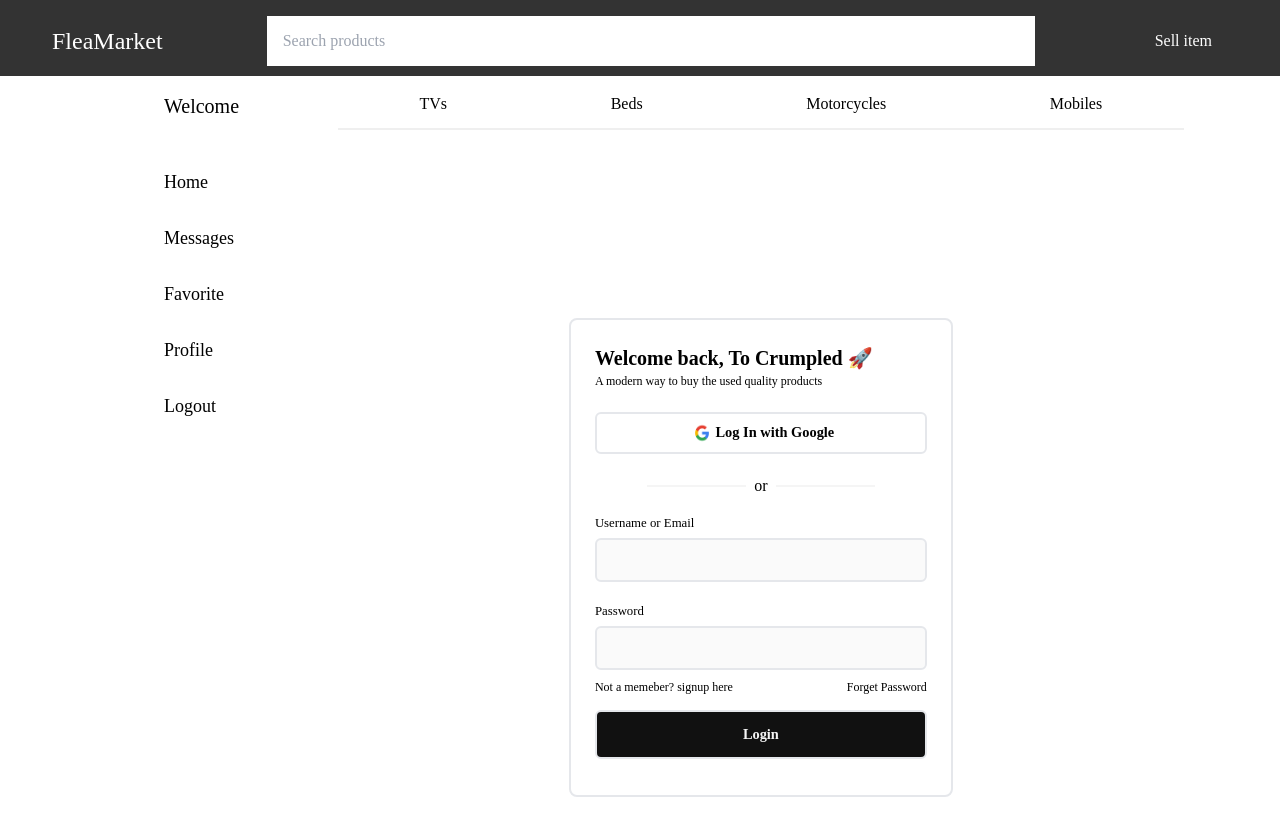
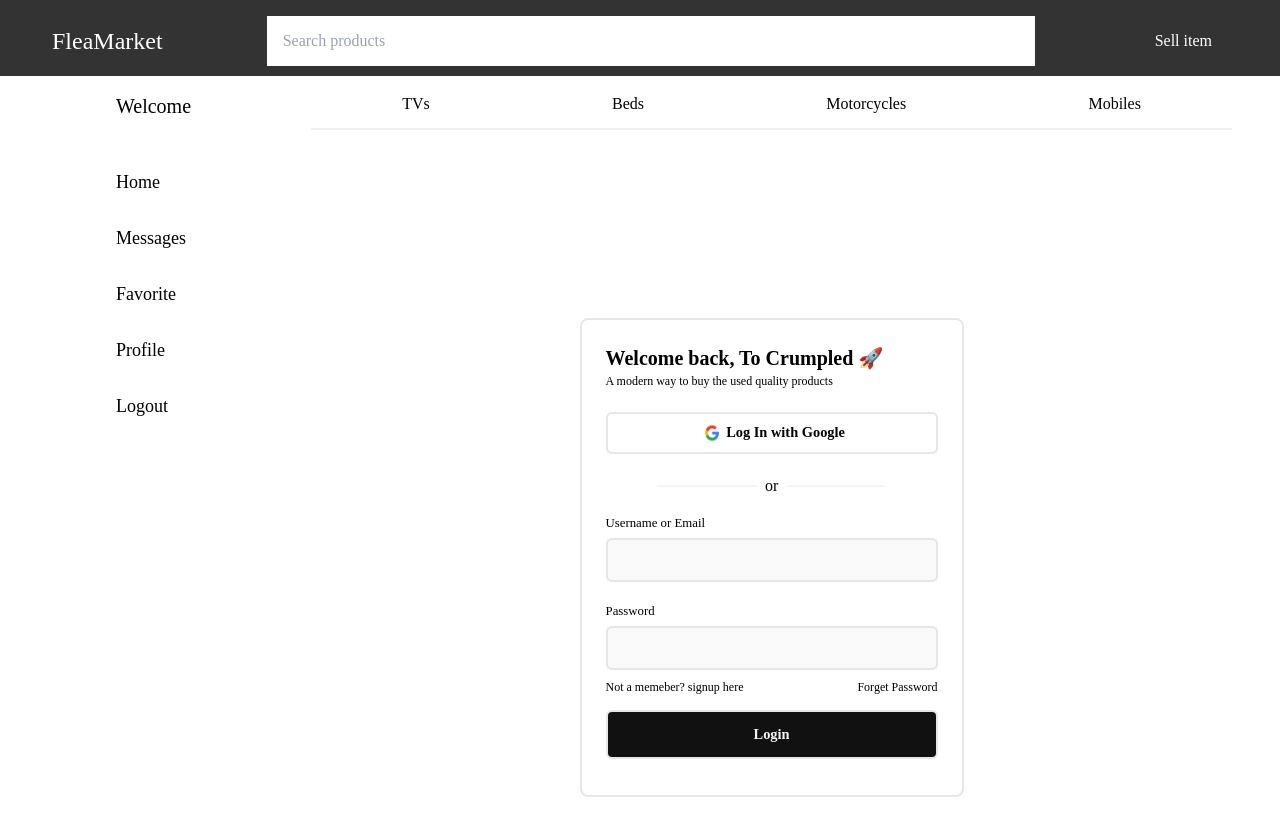
Before and after one commit to talhakhan7640/olx-frontend, a React (Create React App) app: page /crumpled/users/login in a window 1280 px wide. Shown: the top 836 px of the page. Built offline with nearby package versions, Linux system fonts and the light colour scheme.

Commit message:
Changed the grid cols

```diff
--- a/src/App.js
+++ b/src/App.js
@@ -14,12 +14,12 @@ function App({children}) {
     </div>
 
     <div className="sidebar-and-items-container  container mx-auto">
-      <div className='grid grid-cols-9 mx-24'>
+      <div className='grid grid-cols-9 mx-2 lg:mx-12'>
 
-      <div className='sidebar-conatainer col-span-2'>
+      <div className='sidebar-conatainer col-span-2 lg:col-span-2 xl:col-span-2'>
         <Sidebar />
       </div>
-      <div className='items-container col-span-7'>
+      <div className='items-container col-span-7 lg:col-span-7  xl:col-span-7'>
          <div className="categories-container">
       <Categories />
     </div>
```
